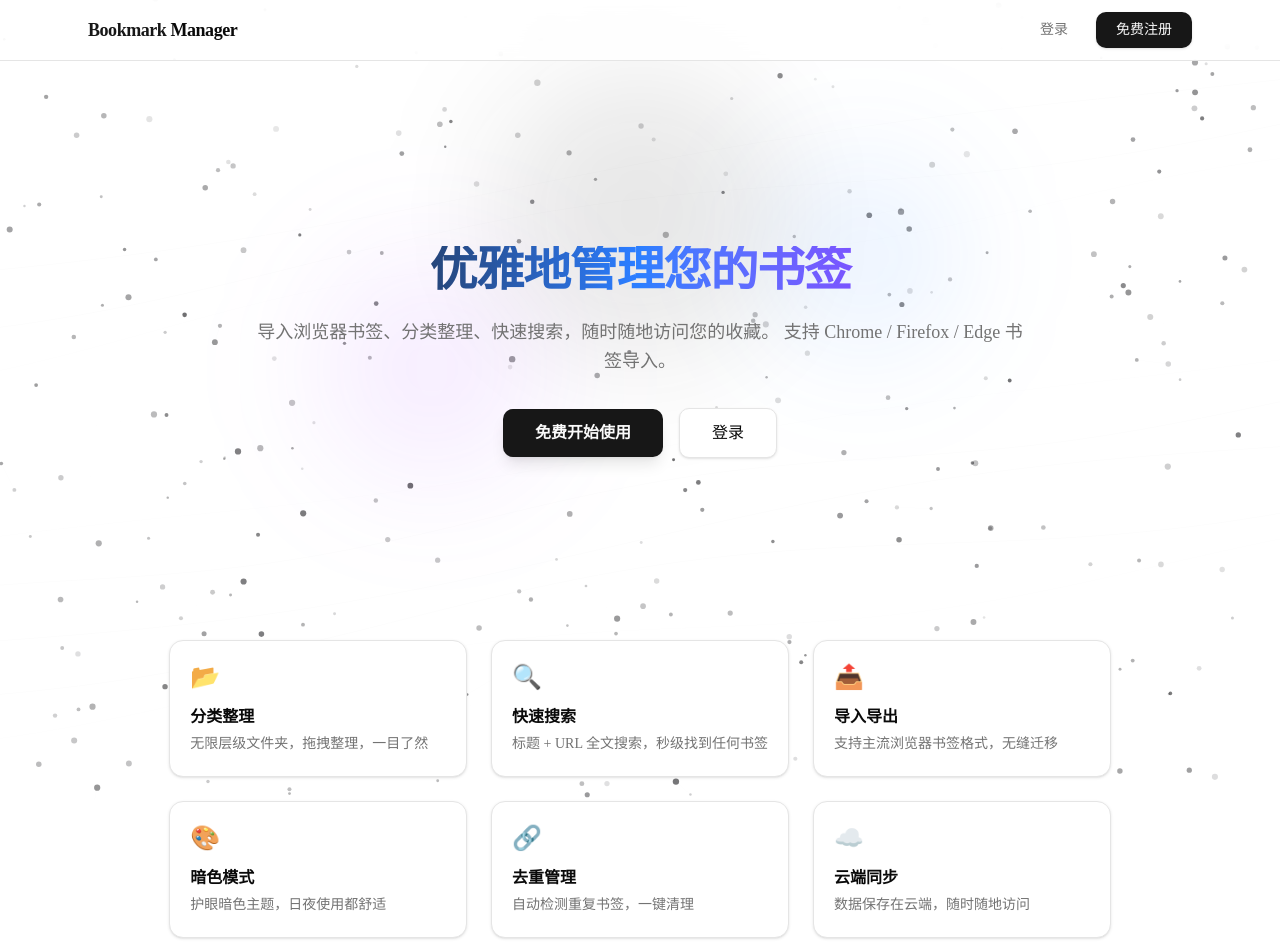
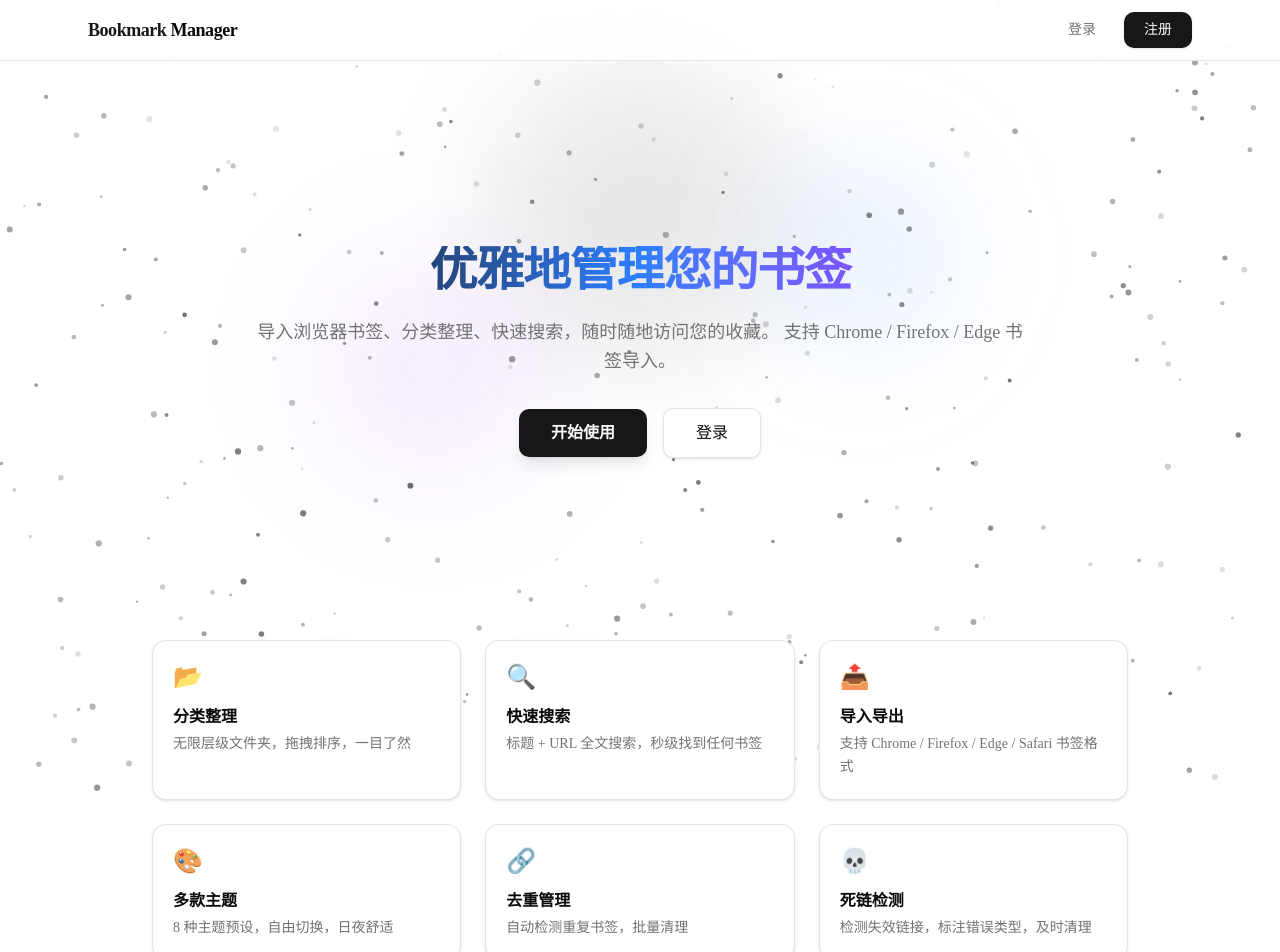
Before and after one commit to lildog2818/bookmark-management, a Next.js app: page / in a window 1280 px wide. Shown: the top 952 px of the page. Built offline with nearby package versions, Linux system fonts and the light colour scheme.

Commit message:
首页更新
构建成功，编译和 TypeScript 检查均通过。

改动总结：

page.tsx 首页更新：

"免费注册" → "注册"：导航栏和 Hero 区域按钮文字均已修改
"免费开始使用" → "开始使用"
特性列表从 6 个扩展到 9 个，更新为实际功能：

```diff
--- a/src/app/page.tsx
+++ b/src/app/page.tsx
@@ -20,7 +20,7 @@ export default function Home() {
               href="/register"
               className="rounded-lg bg-primary px-5 py-2 text-sm font-medium text-primary-foreground shadow-sm transition-all hover:bg-primary/90 hover:shadow-md"
             >
-              免费注册
+              注册
             </Link>
           </div>
         </div>
@@ -49,7 +49,7 @@ export default function Home() {
                 href="/register"
                 className="rounded-lg bg-primary px-8 py-3 text-base font-semibold text-primary-foreground shadow-lg transition-all hover:bg-primary/90 hover:shadow-xl hover:-translate-y-0.5"
               >
-                免费开始使用
+                开始使用
               </Link>
               <Link
                 href="/login"
@@ -64,11 +64,10 @@ export default function Home() {
         {/* 特性区域 */}
         <section className="mx-auto max-w-5xl px-4 sm:px-6 pb-16 sm:pb-24">
           <div className="grid grid-cols-1 gap-4 sm:grid-cols-2 lg:grid-cols-3 sm:gap-6">
-            {[
-              {
+            {[{
               icon: "📂",
               title: "分类整理",
-                desc: "无限层级文件夹，拖拽整理，一目了然",
+              desc: "无限层级文件夹，拖拽排序，一目了然",
             },
             {
               icon: "🔍",
@@ -78,22 +77,37 @@ export default function Home() {
             {
               icon: "📤",
               title: "导入导出",
-                desc: "支持主流浏览器书签格式，无缝迁移",
+              desc: "支持 Chrome / Firefox / Edge / Safari 书签格式",
             },
             {
               icon: "🎨",
-                title: "暗色模式",
-                desc: "护眼暗色主题，日夜使用都舒适",
+              title: "多款主题",
+              desc: "8 种主题预设，自由切换，日夜舒适",
             },
             {
               icon: "🔗",
               title: "去重管理",
-                desc: "自动检测重复书签，一键清理",
+              desc: "自动检测重复书签，批量清理",
             },
             {
-                icon: "☁️",
-                title: "云端同步",
-                desc: "数据保存在云端，随时随地访问",
+              icon: "💀",
+              title: "死链检测",
+              desc: "检测失效链接，标注错误类型，及时清理",
+            },
+            {
+              icon: "⭐",
+              title: "收藏文件夹",
+              desc: "专属收藏夹，书签复制不移动，排除查重",
+            },
+            {
+              icon: "📊",
+              title: "书签统计",
+              desc: "查看使用数据，掌握书签分布情况",
+            },
+            {
+              icon: "🌐",
+              title: "网页搜索",
+              desc: "内置多搜索引擎，支持自定义引擎",
             },
             ].map((item, i) => (
               <div
```
Lines whose indentation alone changed are shown as unchanged.
